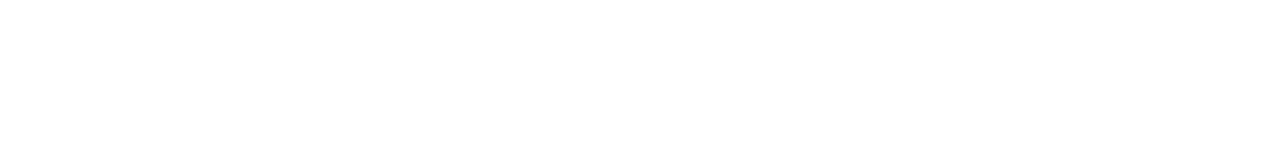
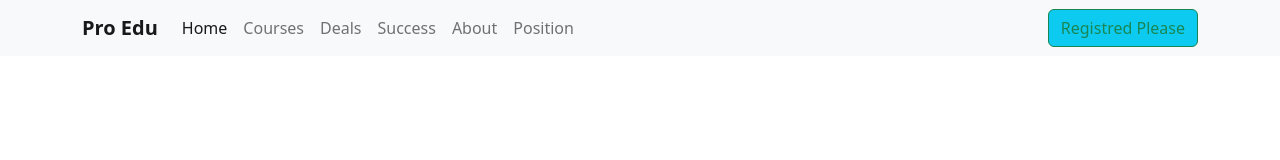
Before and after one commit to Fahim-evan/edu-tech-web, a plain HTML site: page index.html in a window 1280 px wide. Drawn offline with nearby package versions, Linux system fonts and the light colour scheme.

Commit message:
second time

```diff
--- a/index.html
+++ b/index.html
@@ -1,12 +1,54 @@
-<!DOCTYPE html>
+<!doctype html>
 <html lang="en">
-<head>
-    <meta charset="UTF-8">
-    <meta http-equiv="X-UA-Compatible" content="IE=edge">
-    <meta name="viewport" content="width=device-width, initial-scale=1.0">
-    <title>Document</title>
-</head>
-<body>
+  <head>
+    <meta charset="utf-8">
+    <meta name="viewport" content="width=device-width, initial-scale=1">
+    <title>Bootstrap demo</title>
+    <link href="https://cdn.jsdelivr.net/npm/bootstrap@5.2.0/dist/css/bootstrap.min.css" rel="stylesheet" integrity="sha384-gH2yIJqKdNHPEq0n4Mqa/HGKIhSkIHeL5AyhkYV8i59U5AR6csBvApHHNl/vI1Bx" crossorigin="anonymous">
+  </head>
+  <body>
 
-</body>
+    <header>
+
+        <nav class="navbar navbar-expand-lg bg-light">
+            <div class="container">
+              <a class="navbar-brand" href="#"><b>Pro Edu</b></a>
+              <button class="navbar-toggler" type="button" data-bs-toggle="collapse" data-bs-target="#navbarSupportedContent" aria-controls="navbarSupportedContent" aria-expanded="false" aria-label="Toggle navigation">
+                <span class="navbar-toggler-icon"></span>
+              </button>
+              <div class="collapse navbar-collapse" id="navbarSupportedContent">
+                <ul class="navbar-nav me-auto mb-2 mb-lg-0">
+                  <li class="nav-item">
+                    <a class="nav-link active" aria-current="page" href="#">Home</a>
+                  </li>
+                  <li class="nav-item">
+                    <a class="nav-link" href="#">Courses</a>
+                  </li>
+                  <li class="nav-item">
+                    <a class="nav-link" href="#">Deals</a>
+                  </li>
+                  <li class="nav-item">
+                    <a class="nav-link" href="#">Success</a>
+                  </li>
+                  <li class="nav-item">
+                    <a class="nav-link" href="#">About</a>
+                  </li>
+                  <li class="nav-item">
+                    <a class="nav-link" href="#">Position</a>
+                  </li>
+
+                </ul>
+                <form class="d-flex" role="search">
+
+                  <button class="btn btn-outline-success bg-info" type="submit">Registred Please</button>
+                </form>
+              </div>
+            </div>
+          </nav>
+
+    </header>
+
+
+    <script src="https://cdn.jsdelivr.net/npm/bootstrap@5.2.0/dist/js/bootstrap.bundle.min.js" integrity="sha384-A3rJD856KowSb7dwlZdYEkO39Gagi7vIsF0jrRAoQmDKKtQBHUuLZ9AsSv4jD4Xa" crossorigin="anonymous"></script>
+  </body>
 </html>
```
